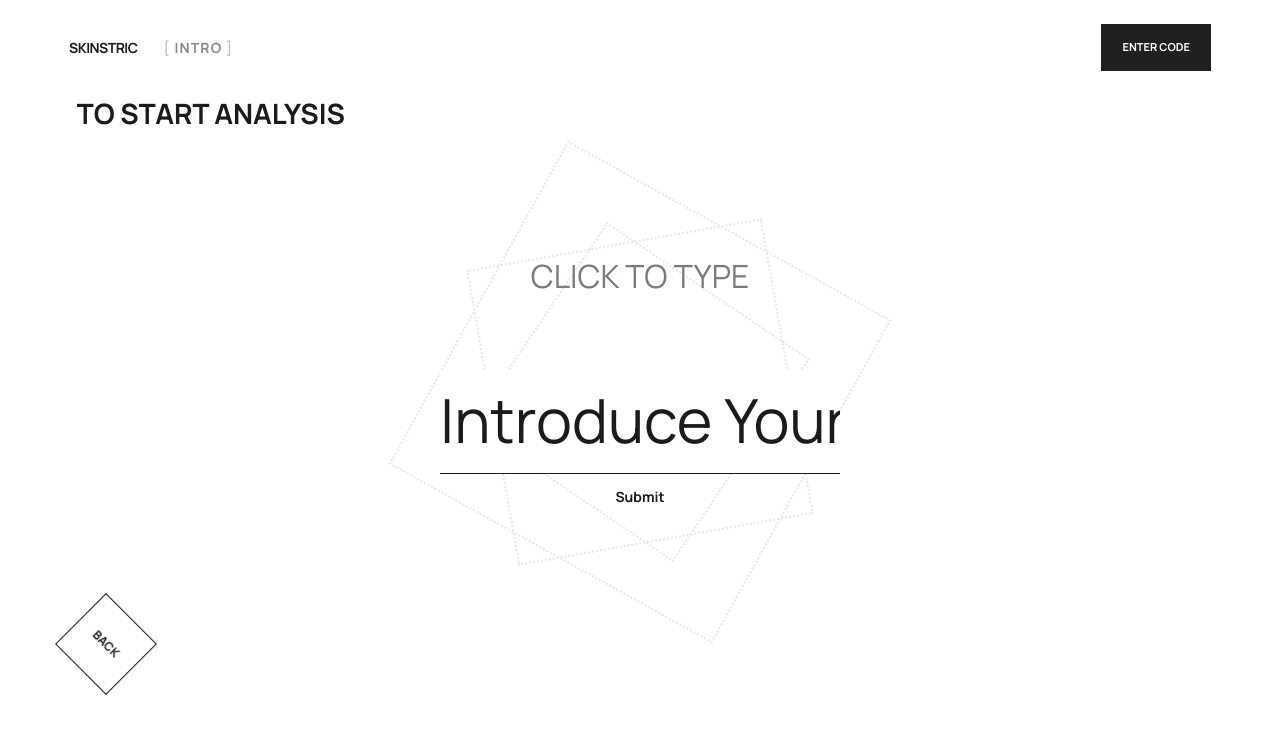
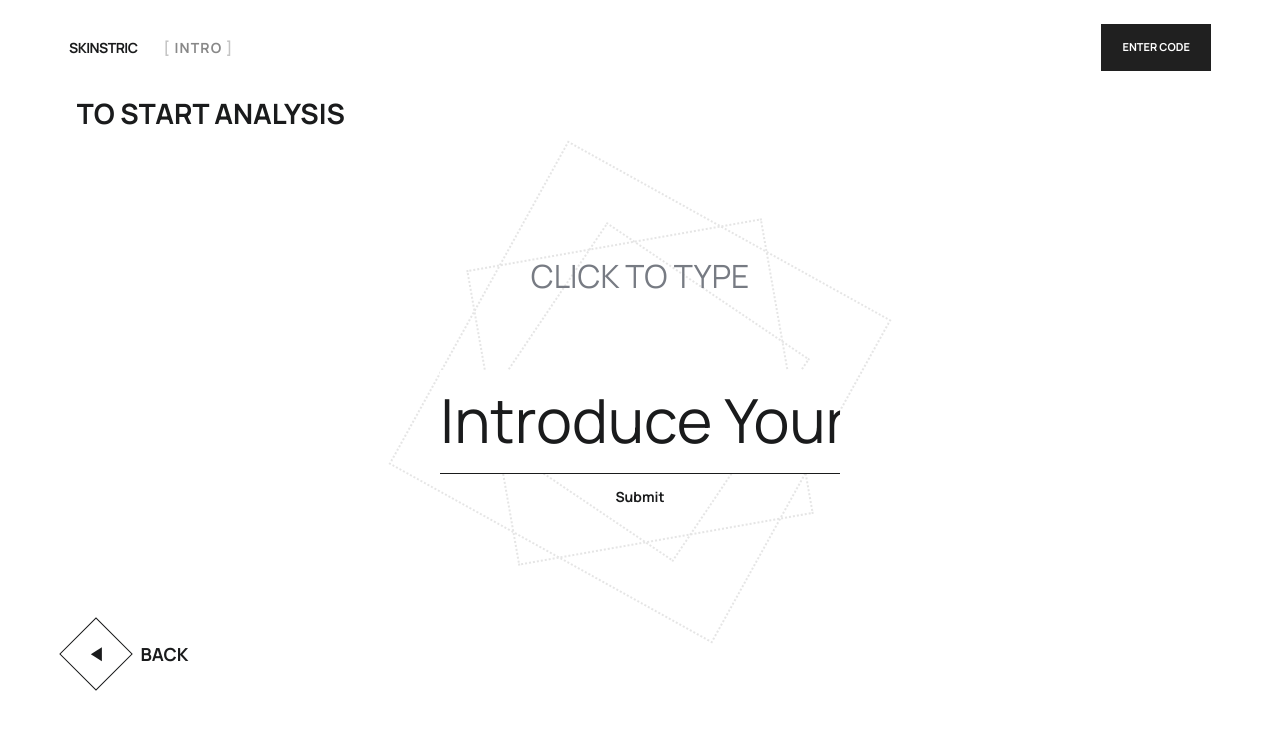
Before and after one commit to anthony197542-rgb/Skinstric-app, a React (Vite) app: page / in a window 1280 px wide. Both pictures are taken after a click on the button "ENTER CODE". Shown: the top 734 px of the page. Built offline with nearby package versions, Linux system fonts and the light colour scheme.

Commit message:
Match back button reference

```diff
--- a/src/App.jsx
+++ b/src/App.jsx
@@ -116,7 +116,10 @@ export default function App() {
               {entryError && <p className="testing-error" role="alert">{entryError}</p>}
               <ReferenceDiamonds />
             </div>
-            <button className="reference-diamond-button reference-back" type="button" onClick={goHome}>BACK</button>
+            <button className="testing-back-control" type="button" onClick={goHome}>
+              <span className="testing-back-diamond" aria-hidden="true"><span className="testing-back-arrow" /></span>
+              <span>BACK</span>
+            </button>
           </section>
         )}
         {screen === 'processing' && <StatusScreen message={entryOffline ? 'Saved locally' : 'Processing submission'} onBack={goHome} />}
--- a/src/index.css
+++ b/src/index.css
@@ -1840,6 +1840,41 @@ h1 em {
   left: 5.5%;
 }
 
+.testing-back-control {
+  position: absolute;
+  bottom: 15%;
+  left: 5.5%;
+  display: inline-flex;
+  align-items: center;
+  gap: 18px;
+  border: 0;
+  padding: 0;
+  color: #1a1b1c;
+  background: transparent;
+  font-size: 18px;
+  font-weight: 800;
+  cursor: pointer;
+}
+
+.testing-back-diamond {
+  display: grid;
+  width: 52px;
+  height: 52px;
+  place-items: center;
+  border: 1.5px solid #1a1b1c;
+  transform: rotate(45deg);
+}
+
+.testing-back-arrow {
+  display: block;
+  width: 0;
+  height: 0;
+  border-top: 7px solid transparent;
+  border-bottom: 7px solid transparent;
+  border-right: 11px solid #1a1b1c;
+  transform: rotate(-45deg);
+}
+
 @media (max-width: 640px) {
   .testing-screen {
     padding: 92px 22px 28px;
@@ -1882,4 +1917,16 @@ h1 em {
     bottom: 13%;
     left: 9%;
   }
-}
+
+  .testing-back-control {
+    bottom: 13%;
+    left: 9%;
+    gap: 14px;
+    font-size: 14px;
+  }
+
+  .testing-back-diamond {
+    width: 48px;
+    height: 48px;
+  }
+}
```
Also changed, not shown: 4 other files (tests, documents, lock files or other folders).
